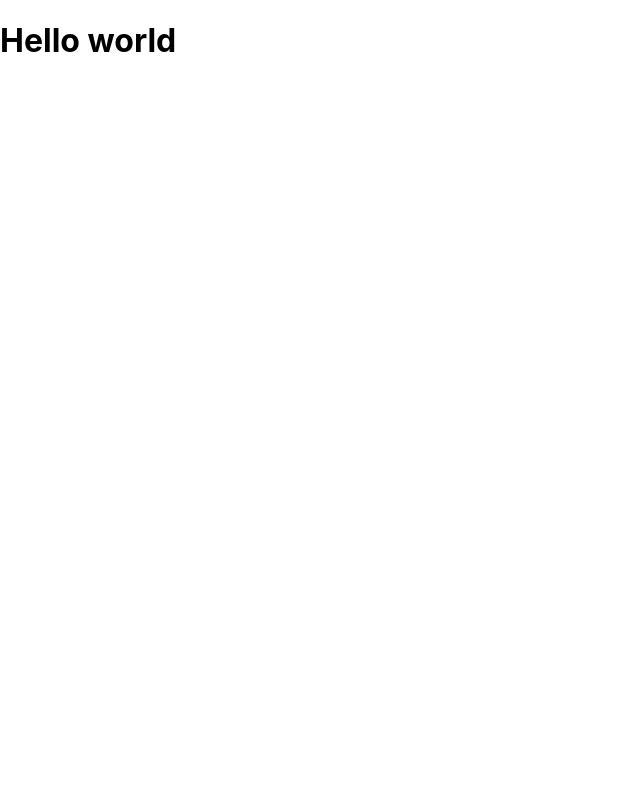
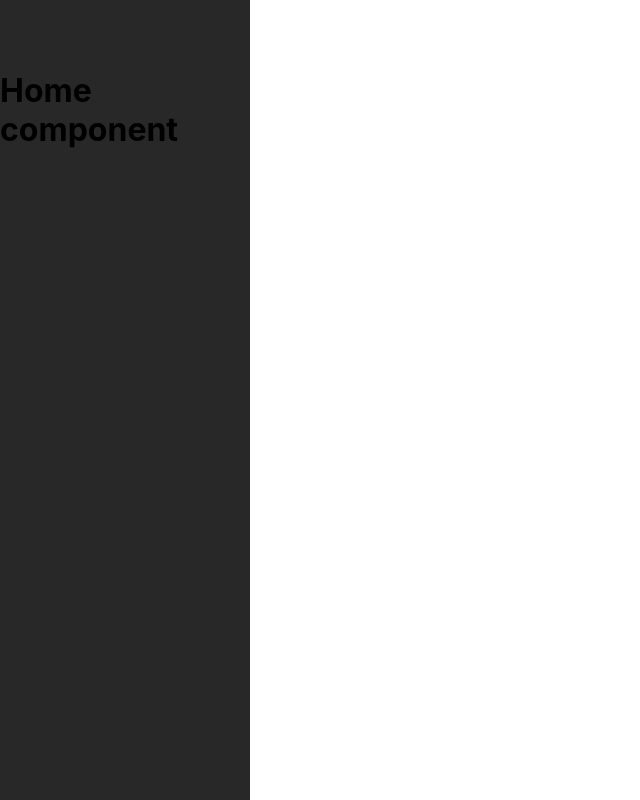
Before and after one commit to AhmadHatziq/nus-web-app-react, a React (Create React App) app in the folder customer-relationship-management/crm/: page / in a window 1280 px wide. Shown: the whole page, without its empty margins (0-640 px from the left). Built offline with nearby package versions, Linux system fonts and the light colour scheme.

Commit message:
Add BrowserRouter / Router as a wrapper component tag

```diff
--- a/customer-relationship-management/crm/src/App.js
+++ b/customer-relationship-management/crm/src/App.js
@@ -1,10 +1,11 @@
-import { Route, Routes } from "react-router-dom";
+import { Route, Routes, BrowserRouter as Router, } from "react-router-dom";
 import Home from "./components/Home";
 import Sidebar from "./components/Sidebar";
 
 import "./App.css";
 import ListCustomers from "./containers/ListCustomers";
 import ManageCustomer from "./containers/ManageCustomers";
+import SearchCustomers from "./containers/SearchCustomers"
 
 /*
   // Below is the final App component, when all the 4 components have been built (Sidebar, Home, ManageCustomer & SearchCustomers)
@@ -24,7 +25,18 @@ import ManageCustomer from "./containers/ManageCustomers";
 function App() {
   return (
     <div>
-      <h1>Hello world</h1>
+      <Router>
+        <h1>Hello World</h1>
+        <Sidebar />
+        <div className="content-wrapper">
+          <Routes>
+            <Route path="/" element={<Home />} />
+            <Route path="/new" element={<ManageCustomer />} />
+            <Route path="/view/:id" element={<ManageCustomer />} />
+            <Route path="/customers" element={<SearchCustomers />} />
+          </Routes>
+        </div>
+      </Router>
     </div>
   );
 }
```
